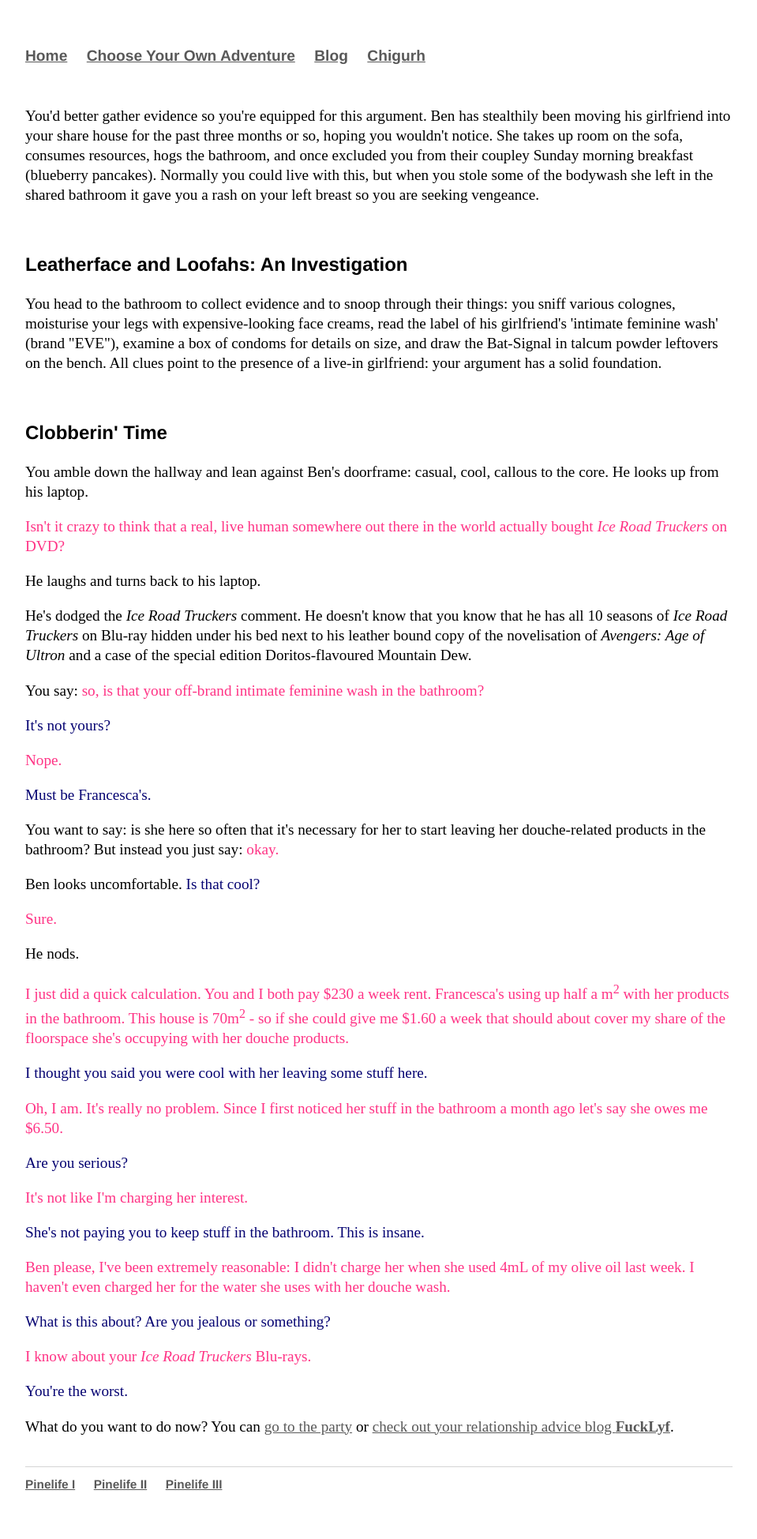
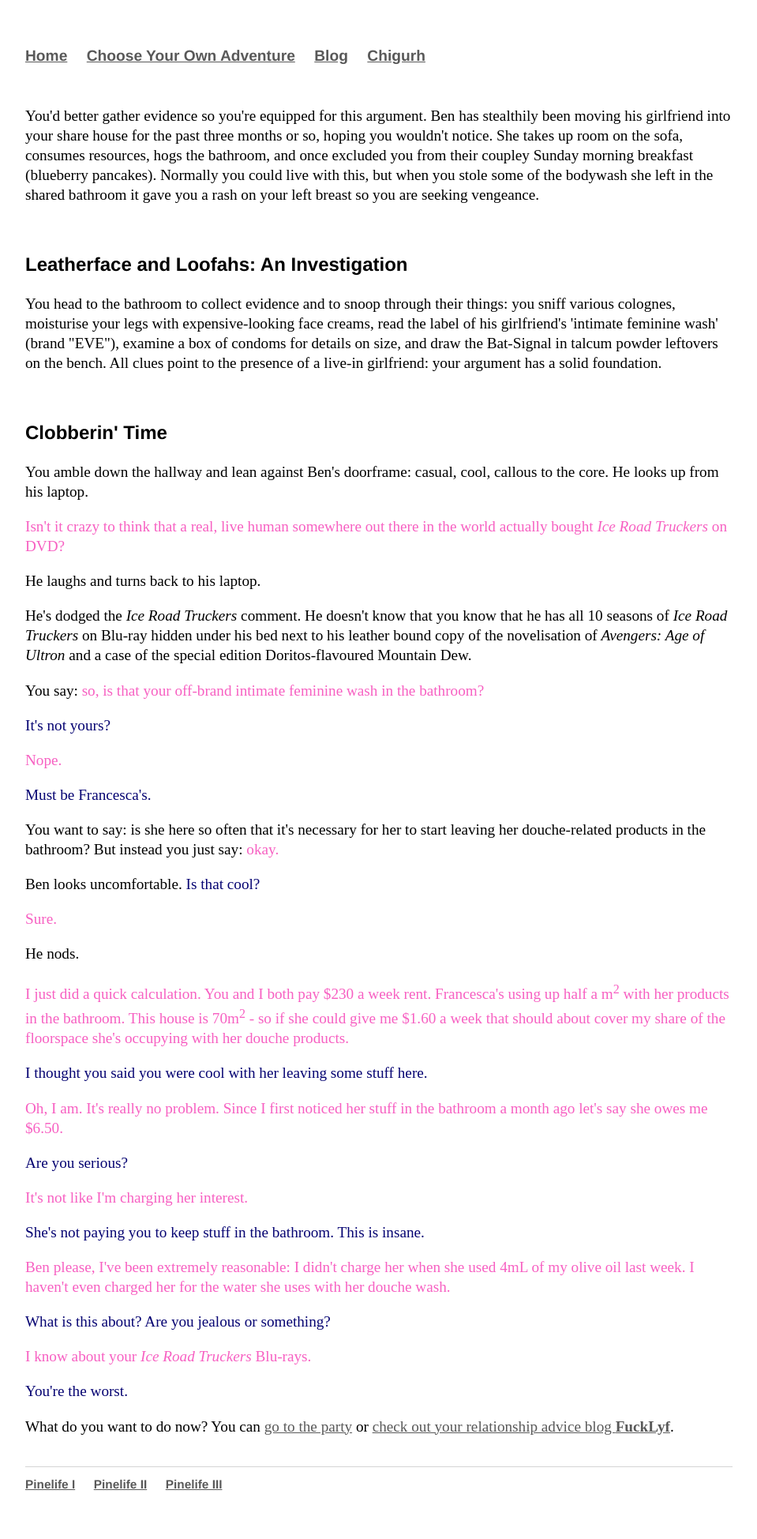
Before and after one commit to Pinelife/pinelife.github.io, a Jekyll site: the page built from Hellhole/Room3.html, in a window 1280 px wide. Shown: the whole page at 79% size, without its empty margins (160-1119 px from the left). Built offline with Jekyll 4.4.1, drawn with Linux system fonts in a browser that asks for light colours.

Commit message:
Update main.css

```diff
--- a/css/main.css
+++ b/css/main.css
@@ -1,5 +1,5 @@
 .lauria {
-color: #ff3385;
+color: #f760c2;
  }
 
 .ben {
```
